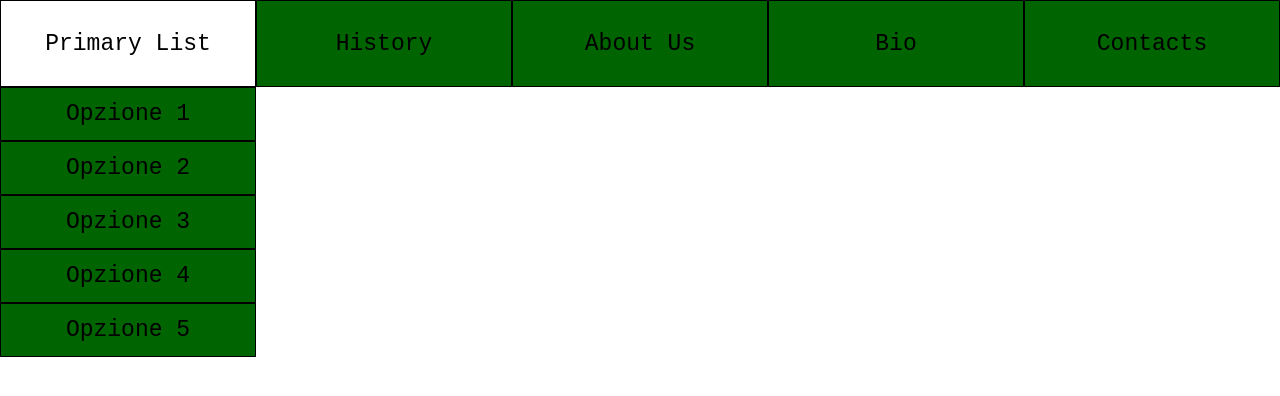
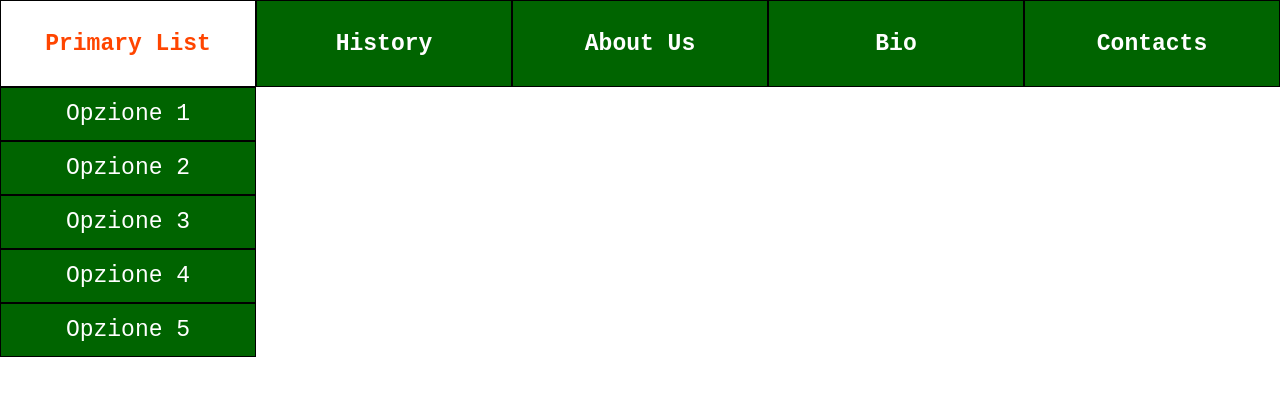
Before and after one commit to NeriEroi/Menu_a_tendina, a plain HTML site: page index.html in a window 1280 px wide. Drawn offline with nearby package versions, Linux system fonts and the light colour scheme.

Commit message:
transition e colori

```diff
--- a/css/style.css
+++ b/css/style.css
@@ -4,7 +4,7 @@
     box-sizing: border-box;
     font-family: monospace;
     font-size: 23px;
-    color: black;
+    color: white;
 }
 
 nav {
@@ -32,8 +32,25 @@ nav ul:nth-child(1) li {
     align-items: center;
 }
 
-nav ul:nth-child(1) li:hover{
+nav ul:nth-child(1) li h1 {
+    width: 100%;
+    height: 100%;
+    display: flex;
+    justify-content: center;
+    align-items: center;
+}
+
+nav ul:nth-child(1) li h1 a {
+    color: white;
+}
+
+nav ul:nth-child(1) li:hover h1{
     background-color: white;
+    transition: 0.5s;
+}
+
+nav ul:nth-child(1) li:hover h1 a{
+    color: orangered;
 }
 
 nav ul:nth-child(1) li a {
@@ -49,7 +66,6 @@ nav ul:nth-child(2) {
 }
 
 nav ul li:hover ul {
-    background-color: brown;
     display: block;
 }
 
@@ -59,7 +75,7 @@ nav ul:nth-child(2) li {
 }
 
 nav ul li:nth-child(1) ul li:hover {
-    background-color: chocolate;
+    background-color: orangered;
 }
 
 nav ul li:nth-child(1) ul li:hover a {
@@ -67,7 +83,7 @@ nav ul li:nth-child(1) ul li:hover a {
 }
 
 nav ul li:nth-child(2) ul li:hover {
-    background-color: chocolate;
+    background-color: orangered;
 }
 
 nav ul li:nth-child(2) ul li:hover a {
@@ -75,7 +91,7 @@ nav ul li:nth-child(2) ul li:hover a {
 }
 
 nav ul li:nth-child(3) ul li:hover {
-    background-color: chocolate;
+    background-color: orangered;
 }
 
 nav ul li:nth-child(3) ul li:hover a {
@@ -83,7 +99,7 @@ nav ul li:nth-child(3) ul li:hover a {
 }
 
 nav ul li:nth-child(4) ul li:hover {
-    background-color: chocolate;
+    background-color: orangered;
 }
 
 nav ul li:nth-child(4) ul li:hover a {
@@ -91,7 +107,7 @@ nav ul li:nth-child(4) ul li:hover a {
 }
 
 nav ul li:nth-child(5) ul li:hover {
-    background-color: chocolate;
+    background-color: orangered;
 }
 
 nav ul li:nth-child(5) ul li:hover a {
--- a/index.html
+++ b/index.html
@@ -16,7 +16,10 @@
 
         <ul>
             <li>
-                <a href="">Primary List</a>
+                <h1>
+                    <a href="">Primary List</a>
+                </h1>
+
                 <ul>
                     <li><a href="">Opzione 1</a></li>
                     <li><a href="">Opzione 2</a></li>
@@ -26,7 +29,10 @@
                 </ul>
             </li>
             <li>
-                <a href="">History</a>
+                <h1>
+                    <a href="">History</a>
+                </h1>
+
                 <ul>
                     <li><a href="">Opzione 1</a></li>
                     <li><a href="">Opzione 2</a></li>
@@ -35,7 +41,10 @@
                 </ul>
             </li>
             <li>
-                <a href="">About Us</a>
+                <h1>
+                    <a href="">About Us</a>
+                </h1>
+
                 <ul>
                     <li><a href="">Opzione 1</a></li>
                     <li><a href="">Opzione 2</a></li>
@@ -43,14 +52,20 @@
                 </ul>
             </li>
             <li>
-                <a href="">Bio</a>
+                <h1>
+                    <a href="">Bio</a>
+                </h1>
+
                 <ul>
                     <li><a href="">Opzione 1</a></li>
                     <li><a href="">Opzione 2</a></li>
                 </ul>
             </li>
             <li>
-                <a href="">Contacts</a>
+                <h1>
+                    <a href="">Contacts</a>
+                </h1>
+
                 <ul>
                     <li><a href="">Opzione 1</a></li>
                 </ul>
```
